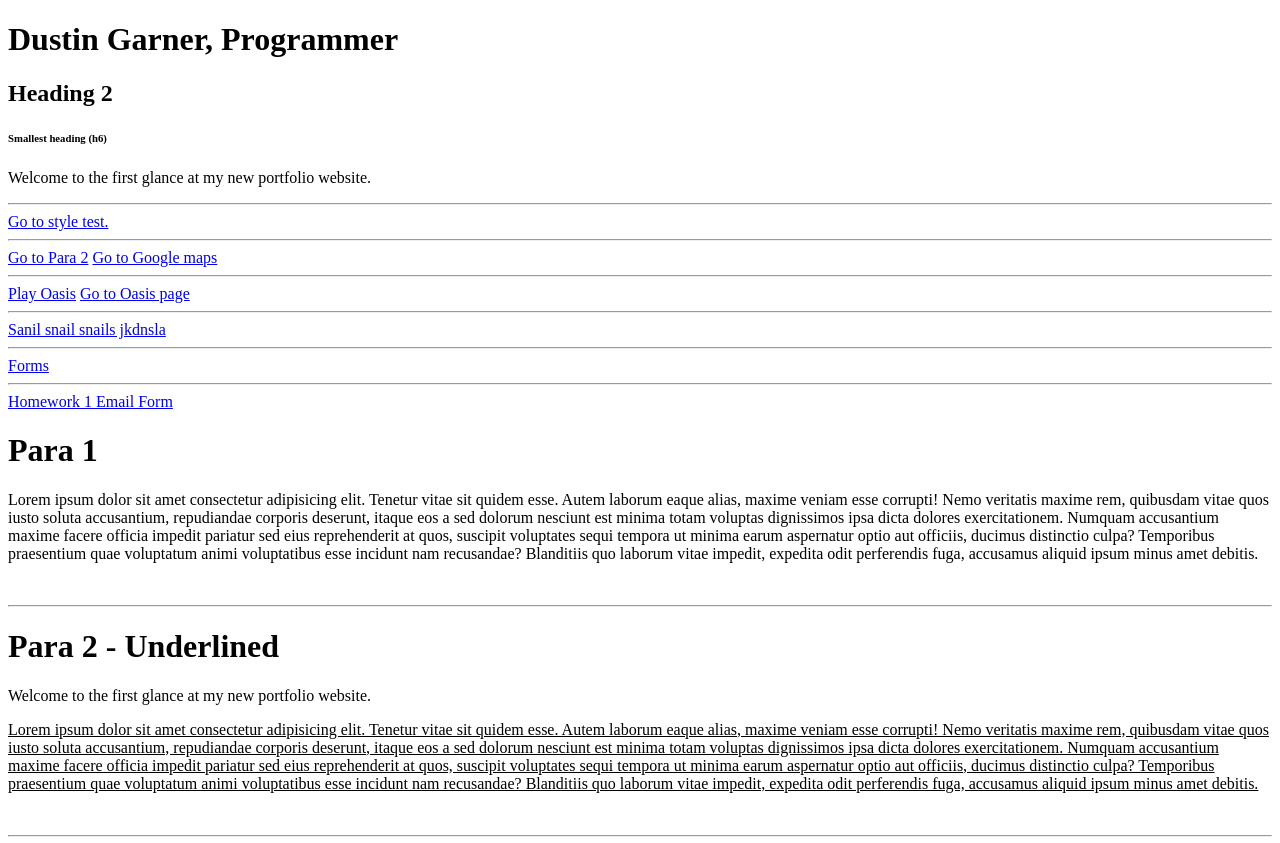
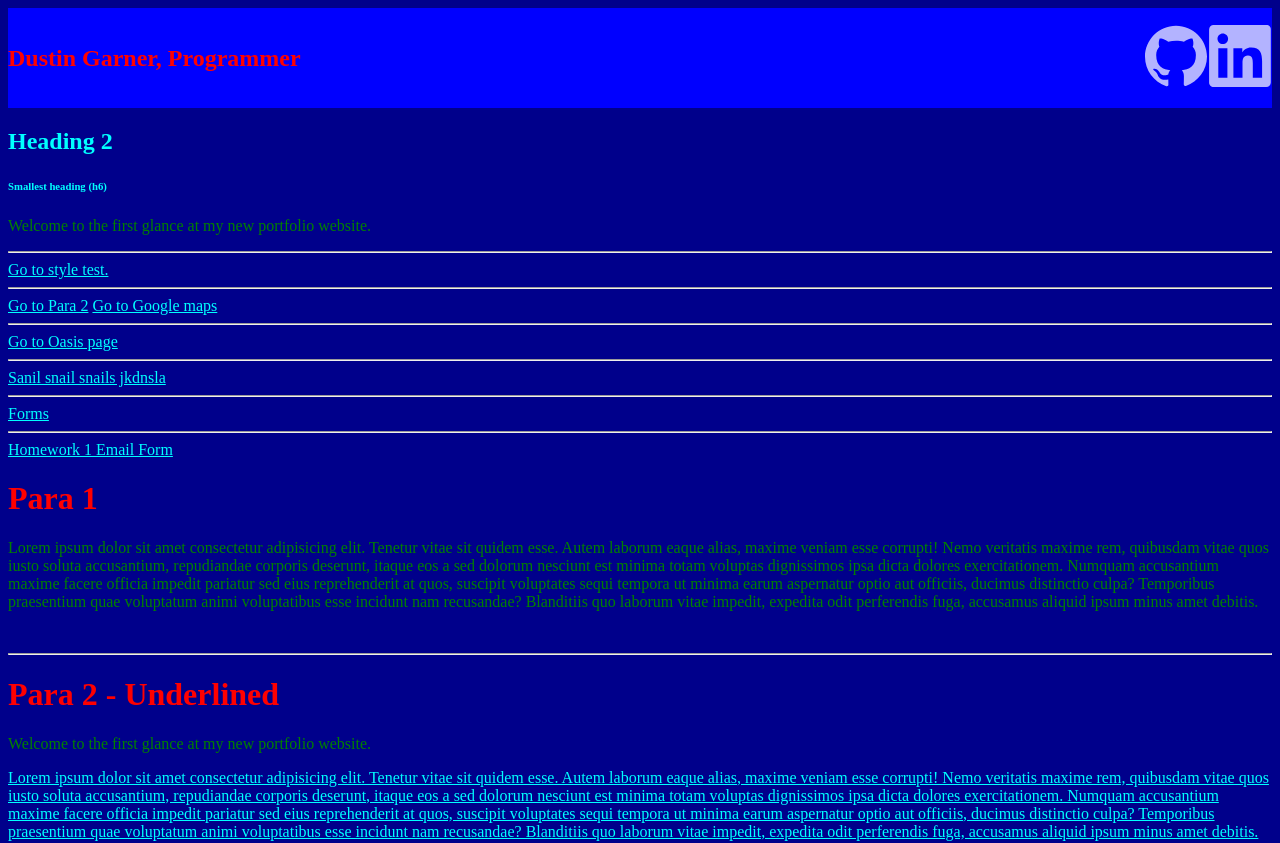
Before and after one commit to dustingarner/PortfolioWebsite, a plain HTML site: page index.html in a window 1280 px wide. Shown: the top 843 px of the page. Drawn offline with Linux system fonts and the light colour scheme.

Commit message:
Changed file system organization

```diff
--- a/Styles/styles.css
+++ b/Styles/styles.css
@@ -1,6 +1,10 @@
 *{
     margin-left: 20;
     color:aqua
+}
+
+body {
+    background-color: darkblue;
 }
 
 h1 {
@@ -17,7 +21,36 @@ li, p {
     list-style-type: none;
 }
 
-#heading2{
+#heading2 {
     color: blue;
     text-align: center;
 }
+
+.navbar {
+    left: 400px;
+    top: 0px;
+    background-color: blue;
+    display: flex;
+    justify-content: space-between;
+    align-items: center;
+    position: sticky;
+}
+
+.horizList {
+    left: 400px;
+    top: 0px;
+    display: flex;
+    justify-content: center;
+    list-style: none;
+}
+
+.highlight-image {
+    opacity: 0.7;
+    transition-property: opacity, color;
+    transition-timing-function: cubic-bezier(0.445, 0.05, 0.55, 0.95);
+    transition-duration: 0.2s;
+}
+
+.highlight-image:hover {
+    opacity: 1;
+}
--- a/index.html
+++ b/index.html
@@ -1,11 +1,39 @@
 <!DOCTYPE html>
 <html lang="en">
 <head>
-
+    <link rel="stylesheet" href="Styles/styles.css">
 </head>
 <body>
 
-    <h1>Dustin Garner, Programmer</h1>
+    <nav class="navbar">
+        <div>
+            <!--Section with Name and buttons for pages-->
+            <h1>Dustin Garner, Programmer</h1>
+        </div>
+        <div>
+            <!--Link to Linkedin, Github, NightMode-->
+            <ul class="horizList">
+                <li class="highlight-image">
+                    <a href="https://github.com/dustingarner/" target="_blank">
+                        <svg xmlns="http://www.w3.org/2000/svg" viewBox="0 0 64 64" width="4em" height="4em" focusable="false" aria-hidden="true">
+                            <path fill="white" d="M32 1.8c-17 0-31 13.8-31 31C1 46.4 9.9 58 22.3 62.2c1.6.3 2.1-.7 2.1-1.4s0-2.7-.1-5.4c-8.6 2-10.4-4.2-10.4-4.2-1.4-3.5-3.5-4.5-3.5-4.5-2.8-2 .1-2 .1-2 3.1.1 4.8 3.2 4.8 3.2 2.7 4.8 7.3 3.4 9 2.5.3-2 1.1-3.4 2-4.2-6.8-.7-14.1-3.4-14.1-15.2 0-3.4 1.3-6.1 3.2-8.2-.3-.7-1.4-3.9.3-8.2 0 0 2.7-.8 8.6 3.2 2.5-.7 5.1-1.1 7.8-1.1s5.4.3 7.8 1.1c5.9-3.9 8.5-3.2 8.5-3.2 1.7 4.2.7 7.5.3 8.2 2 2.1 3.2 4.9 3.2 8.2 0 11.8-7.3 14.5-14.1 15.2 1.1 1 2.1 3 2.1 5.8 0 4.2-.1 7.5-.1 8.5 0 .8.6 1.7 2.1 1.4C54.1 57.8 63 46.3 63 32.6c-.1-17-14-30.8-31-30.8z">
+                            </path>
+                        </svg>
+                    </a>
+                </li>
+                <li class="highlight-image">
+                    <a href="https://www.linkedin.com/in/dustin-garner-b97908153/" target="_blank">
+                        <svg xmlns="http://www.w3.org/2000/svg" viewBox="0 0 64 64" width="4em" height="4em" focusable="false" aria-hidden="true">
+                            <path fill="white" d="M58.5 1H5.6C3.1 1 1.1 3 1.1 5.5v53c0 2.4 2 4.5 4.5 4.5h52.7c2.5 0 4.5-2 4.5-4.5V5.4C63 3 61 1 58.5 1zM19.4 53.7h-9.1V24.2h9.1v29.5zm-4.6-33.6c-3 0-5.3-2.4-5.3-5.3s2.4-5.3 5.3-5.3 5.3 2.4 5.3 5.3-2.2 5.3-5.3 5.3zm39.1 33.6h-9.1V39.4c0-3.4-.1-7.9-4.8-7.9-4.8 0-5.5 3.8-5.5 7.6v14.6h-9.1V24.2h8.9v4.1h.1c1.3-2.4 4.2-4.8 8.7-4.8 9.3 0 11 6 11 14.2v16h-.2z">
+                            </path>
+                        </svg>
+                    </a>
+                </li>
+            </ul>
+        </div>
+    </nav>
+
+
     <h2>Heading 2</h2>
     <h6>Smallest heading (h6)</h6>
     <p>Welcome to the first glance at my new portfolio website.</p>
@@ -16,8 +44,7 @@
     <a href="#Para2"> Go to Para 2</a>
     <a href="https://www.google.com/maps/" target="_blank"> Go to Google maps </a>
     <hr>
-    <a href="Oasis/index.html">Play Oasis</a>
-    <a href="Oasis.html">Go to Oasis page</a>
+    <a href="Games/oasis.html">Go to Oasis page</a>
     <hr>
     <a href="background.html">Sanil snail snails jkdnsla</a>
     <hr>
```
Also changed, not shown: Games/oasis.html (renamed from Oasis.html, +3 -3 lines), Games/Oasis/index.apple-touch-icon.png (renamed from Oasis/index.apple-touch-icon.png), Games/Oasis/index.audio.worklet.js (renamed from Oasis/index.audio.worklet.js), Games/Oasis/index.html (renamed from Oasis/index.html), Games/Oasis/index.icon.png (renamed from Oasis/index.icon.png), Games/Oasis/index.js (renamed from Oasis/index.js), Games/Oasis/index.png (renamed from Oasis/index.png), Images/github-mark-white.png (added), Images/github-mark-white.svg (added), Images/github-mark.png (added), Images/github-mark.svg (added), 3 other files.
